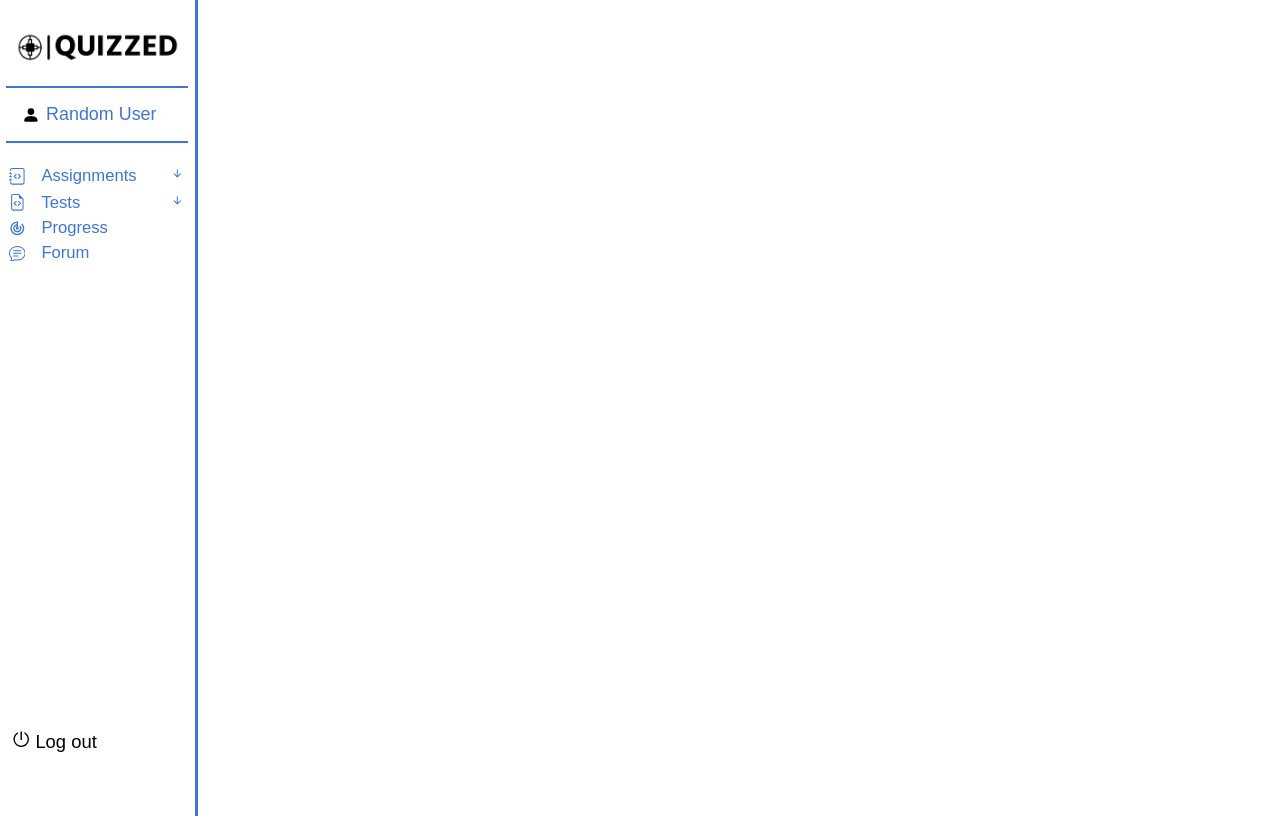
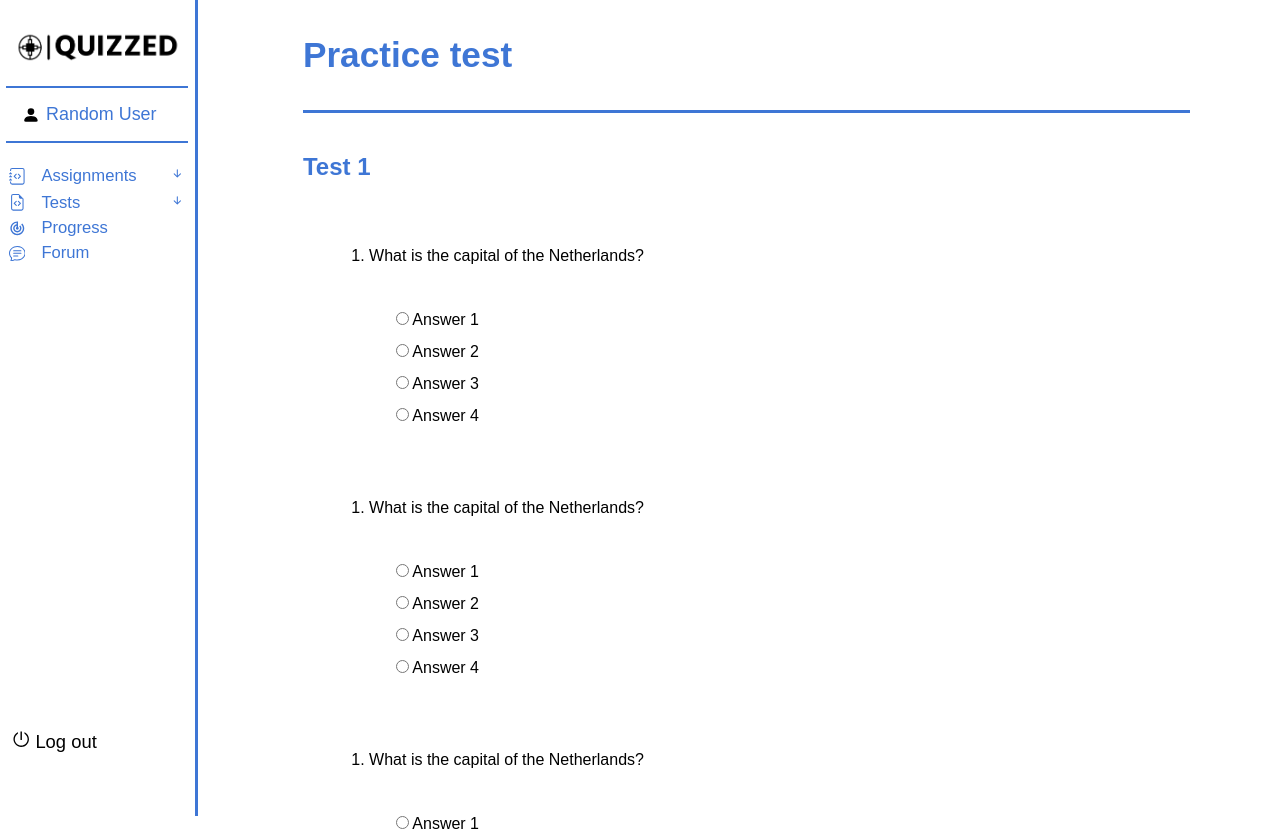
Before and after one commit to MartinezNicanor/IT1E-period-4, a React (Create React App) app: page /test in a window 1280 px wide. Shown: the top 831 px of the page. Before the commit the page ends 800 px from the top, so only its background shows below. Built offline with nearby package versions, Linux system fonts and the light colour scheme; the HTML template or start-up script is replaced by a standard one.

Commit message:
Add: Created test multiple choice test, half frontend done

```diff
--- a/src/App.js
+++ b/src/App.js
@@ -6,6 +6,7 @@ import Home from './pages/home/Home';
 import Profile from './pages/profile/Profile';
 import SideBar from "./components/navbar/SideBar";
 import ForumOverview from './pages/forum/ForumOverview';
+import TestPage from './pages/multipleChoiceTest/TestPage';
 
 function App() {
   return (
@@ -15,11 +16,12 @@ function App() {
                 <SideBar />
             </MaybeNavBar>
             <Routes>
-                <Route path={"/register"} element={<Register />} />
-                <Route path={"/login"} element={<Login />} />
-                <Route path={"/"} element={<Home />} />
-                <Route path={"/profile"} element={<Profile />} />
+                <Route path="/register" element={<Register />} />
+                <Route path="/login" element={<Login />} />
+                <Route path="/" element={<Home />} />
+                <Route path="/profile" element={<Profile />} />
                 <Route path="/forum" element={<ForumOverview />} />
+                <Route path="/test" element={<TestPage />} />
             </Routes>
         </div>
     </Router>
--- /dev/null
+++ b/src/pages/multipleChoiceTest/TestPage.js
@@ -0,0 +1,23 @@
+import React from 'react';
+import Header from "../../components/header/Header";
+import SubHeader from "./components/SubHeader";
+import Question from "./components/Question";
+import './css/testPage.css';
+
+function TestPage() {
+    return (
+        <div className="test-container">
+            <Header title={"Practice test"} />
+            <SubHeader label={"Test 1"} />
+            <div className={"questionContainer"}>
+                <Question question={"What is the capital of the Netherlands?"} />
+                <Question question={"What is the capital of the Netherlands?"} />
+                <Question question={"What is the capital of the Netherlands?"} />
+                <Question question={"What is the capital of the Netherlands?"} />
+                <Question question={"What is the capital of the Netherlands?"} />
+            </div>
+        </div>
+    )
+}
+
+export default TestPage;
--- /dev/null
+++ b/src/pages/multipleChoiceTest/components/Question.js
@@ -0,0 +1,17 @@
+import React from 'react';
+
+const Question = ({question}) => {
+    return (
+        <div className="question">
+            <p>1. {question}</p>
+            <ul>
+                <li><input type={"radio"} name={"answer"} value={"answer1"} />Answer 1</li>
+                <li><input type={"radio"} name={"answer"} value={"answer2"} />Answer 2</li>
+                <li><input type={"radio"} name={"answer"} value={"answer2"} />Answer 3</li>
+                <li><input type={"radio"} name={"answer"} value={"answer2"} />Answer 4</li>
+            </ul>
+        </div>
+    )
+}
+
+export default Question;
--- /dev/null
+++ b/src/pages/multipleChoiceTest/components/SubHeader.js
@@ -0,0 +1,9 @@
+import '../css/components.css';
+
+const SubHeader = ({label}) => {
+    return (
+        <h2 className="subHeader">{label}</h2>
+    );
+}
+
+export default SubHeader;
--- /dev/null
+++ b/src/pages/multipleChoiceTest/css/components.css
@@ -0,0 +1,27 @@
+.subHeader{
+    margin: 5vh 0 5vh 0;
+    color: #3E76D5;
+}
+
+.questionContainer{
+    display: grid;
+    grid-template-columns: repeat(auto-fit, minmax(500px, 1fr));
+    grid-gap: 10px;
+}
+
+.question{
+    display: flex;
+    flex-direction: column;
+    justify-content: center;
+    margin: 0 3vw;
+    padding: 10px;
+    box-sizing: border-box;
+}
+
+ul{
+    list-style: none;
+}
+
+li{
+    margin: 1.5vh 0;
+}
--- /dev/null
+++ b/src/pages/multipleChoiceTest/css/testPage.css
@@ -0,0 +1,4 @@
+.test-container{
+    padding: 0 7vw;
+    grid-column: 3/13;
+}
```
